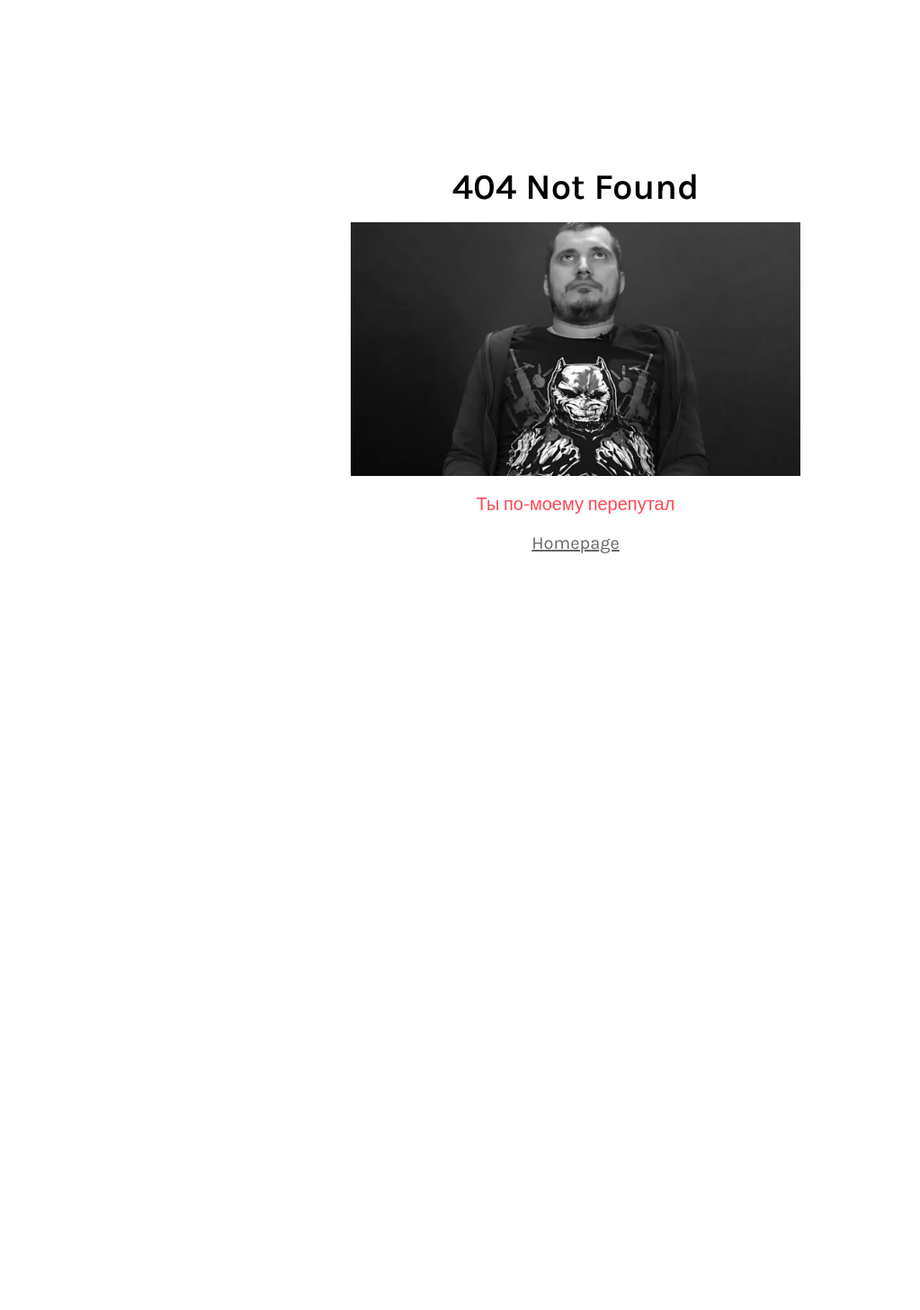
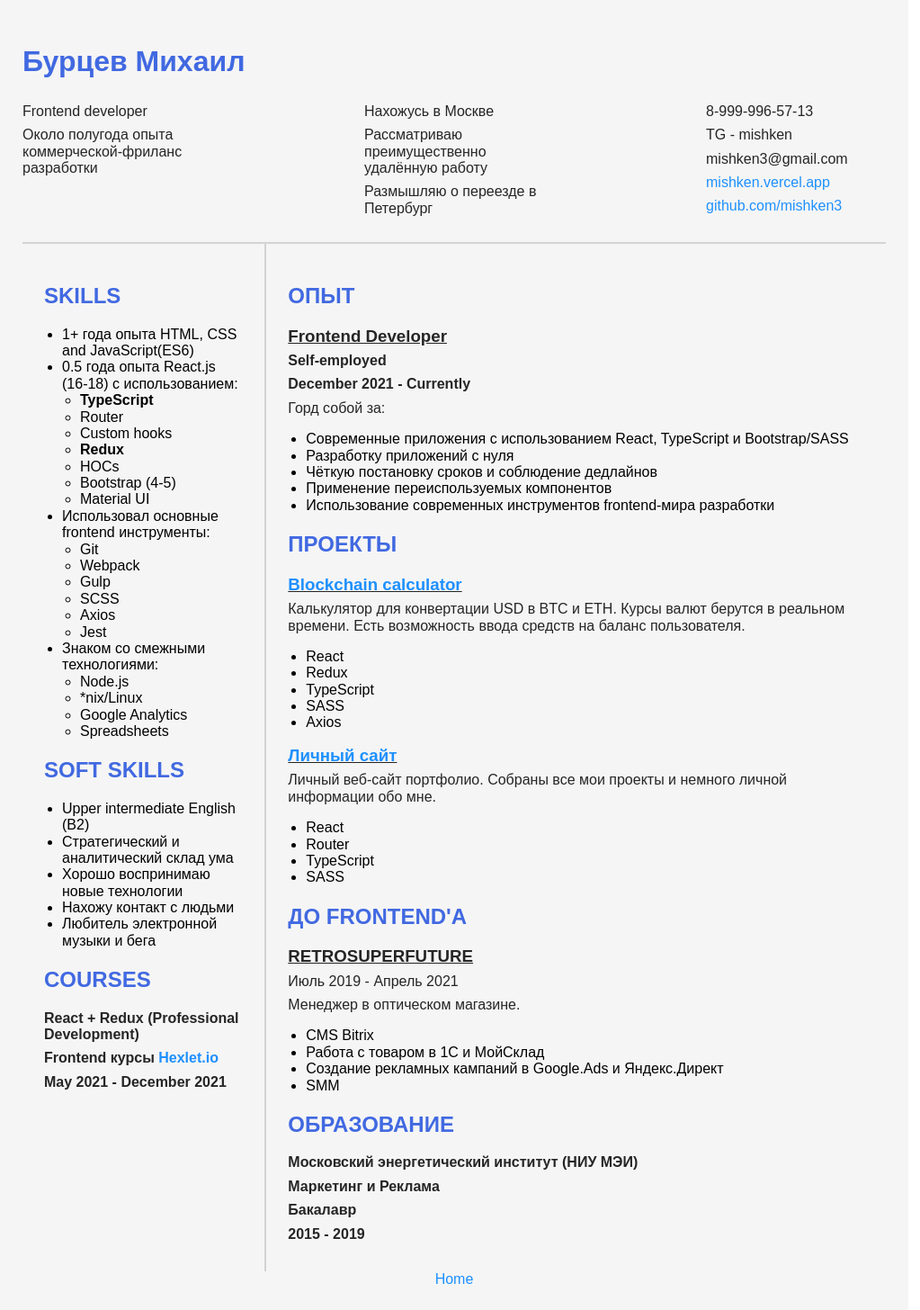
Before and after one commit to mishken3/mishken-web, a React (Create React App) app: page /cv in a window 1280 px wide. Before the commit this address had no page. Shown: the whole page at 90% size, without its empty margins (0-1023 px from the left). Before the commit the page ends 800 px from the top, so only its background shows below. Built offline with nearby package versions, Linux system fonts and the light colour scheme.

Commit message:
init cv page

```diff
--- a/src/App.tsx
+++ b/src/App.tsx
@@ -4,13 +4,14 @@ import './App.module.scss';
 import { BrowserRouter, Route, Routes } from 'react-router-dom';
 
 import { Wrapper } from './components';
-import { About, Contacts, Main, NotFound, Photos, Portfolio } from './pages';
+import { About, Contacts, CV, Main, NotFound, Photos, Portfolio } from './pages';
 
 function App() {
   return (
     <BrowserRouter>
       <Routes>
         <Route path="*" element={<NotFound />} />
+        <Route path="cv" element={<CV />} />
 
         <Route path="/" element={<Wrapper />}>
           <Route index element={<Main />} />
--- /dev/null
+++ b/src/pages/CV/CV.module.scss
@@ -0,0 +1,88 @@
+.page {
+  max-width: 960px;
+
+  margin: 0;
+
+  padding: 25px;
+  padding-top: 50px;
+
+  font-size: 16px;
+  font-family: Arial, sans-serif;
+  line-height: 1.15;
+  -webkit-text-size-adjust: 100%;
+
+  background: whitesmoke;
+
+  h1 {
+    font-size: 2rem;
+    margin: 0;
+  }
+
+  h2 {
+    font-size: 1.5rem;
+
+    text-transform: uppercase;
+  }
+
+  h3 {
+    text-decoration: underline;
+    padding: 0;
+    margin: 0;
+  }
+
+  h1,
+  h2 {
+    color: royalblue;
+    padding: 0;
+  }
+
+  p {
+    margin: 0.5rem 0;
+  }
+
+  a {
+    color: dodgerblue;
+    text-decoration: none;
+  }
+
+  a:visited {
+    color: royalblue;
+  }
+
+  ul {
+    padding-inline-start: 20px;
+  }
+
+  & main {
+    display: flex;
+  }
+
+  & main > section {
+    padding: 24px;
+  }
+
+  & footer {
+    display: flex;
+    justify-content: center;
+  }
+}
+
+.strong {
+  font-weight: 600;
+}
+
+.about {
+  padding: 20px 0;
+  display: flex;
+  justify-content: space-between;
+
+  border-bottom: 2px solid lightgray;
+}
+
+.about > div {
+  width: 200px;
+}
+
+.skills {
+  border-right: 2px solid lightgray;
+}
--- /dev/null
+++ b/src/pages/CV/CV.tsx
@@ -0,0 +1,195 @@
+import { NavLink } from 'react-router-dom';
+
+import styles from './CV.module.scss';
+
+/**
+ * TODO
+ *
+ * 1. Заменить все линки Resume -> на эту страницу
+ * 2. Разобраться с background'ом
+ */
+
+export const CV = () => (
+  <div className={styles.page}>
+    <header>
+      <h1 className={styles.name}>Бурцев Михаил</h1>
+      <section className={styles.about}>
+        <div>
+          <p>Frontend developer</p>
+          <p>Около полугода опыта коммерческой-фриланс разработки</p>
+        </div>
+
+        <div>
+          <p>Нахожусь в Москве</p>
+          <p>Рассматриваю преимущественно удалённую работу</p>
+          <p>Размышляю о переезде в Петербург</p>
+        </div>
+
+        <div className={styles.links}>
+          <p>8-999-996-57-13</p>
+          <p>TG - mishken</p>
+          <p>mishken3@gmail.com</p>
+          <p>
+            <a href="https://mishken.vercel.app" target="_blank">
+              mishken.vercel.app
+            </a>
+          </p>
+          <p>
+            <a href="https://github.com/mishken3" target="_blank">
+              github.com/mishken3
+            </a>
+          </p>
+        </div>
+      </section>
+    </header>
+
+    <main>
+      <section className={styles.skills}>
+        <h2>Skills</h2>
+        <ul>
+          <li>1+ года опыта HTML, CSS and JavaScript(ES6)</li>
+          <li>
+            0.5 года опыта React.js (16-18) с использованием:
+            <ul>
+              <li>
+                <strong>TypeScript</strong>
+              </li>
+              <li>Router</li>
+              <li>Custom hooks</li>
+              <li>
+                <strong>Redux</strong>
+              </li>
+              <li>HOCs</li>
+              <li>Bootstrap (4-5)</li>
+              <li>Material UI</li>
+            </ul>
+          </li>
+
+          <li>
+            Использовал основные frontend инструменты:
+            <ul>
+              <li>Git</li>
+              <li>Webpack</li>
+              <li>Gulp</li>
+              <li>SCSS</li>
+              <li>Axios</li>
+              <li>Jest</li>
+            </ul>
+          </li>
+
+          <li>
+            Знаком со смежными технологиями:
+            <ul>
+              <li>Node.js</li>
+              <li>*nix/Linux</li>
+              <li>Google Analytics</li>
+              <li>Spreadsheets</li>
+            </ul>
+          </li>
+        </ul>
+
+        <h2>Soft Skills</h2>
+        <ul>
+          <li>Upper intermediate English (B2)</li>
+          <li>Стратегический и аналитический склад ума</li>
+          <li>Хорошо воспринимаю новые технологии</li>
+          <li>Нахожу контакт с людьми</li>
+          <li>Любитель электронной музыки и бега</li>
+        </ul>
+
+        <h2>Courses</h2>
+        <div className={styles.strong}>
+          <p>React + Redux (Professional Development)</p>
+          <p>
+            Frontend курсы
+            <a href="https://ru.hexlet.io/programs/frontend" target="_blank">
+              {' '}
+              Hexlet.io
+            </a>
+          </p>
+          <p>May 2021 - December 2021</p>
+        </div>
+      </section>
+
+      <section className={styles.personal}>
+        <h2>Опыт</h2>
+        <div className={styles.strong}>
+          <h3>Frontend Developer</h3>
+          <p>Self-employed</p>
+          <p>December 2021 - Currently</p>
+        </div>
+
+        <p>Горд собой за:</p>
+        <ul>
+          <li>Современные приложения с использованием React, TypeScript и Bootstrap/SASS</li>
+          <li>Разработку приложений с нуля</li>
+          <li>Чёткую постановку сроков и соблюдение дедлайнов</li>
+          <li>Применение переиспользуемых компонентов</li>
+          <li>Использование современных инструментов frontend-мира разработки</li>
+        </ul>
+
+        <h2>Проекты</h2>
+        <div className={styles.project}>
+          <h3>
+            <a href="https://blockchain-calculator.vercel.app/" target="_blank">
+              Blockchain calculator
+            </a>
+          </h3>
+          <p>
+            Калькулятор для конвертации USD в BTC и ETH. Курсы валют берутся в реальном времени.
+            Есть возможность ввода средств на баланс пользователя.
+          </p>
+          <ul>
+            <li>React</li>
+            <li>Redux</li>
+            <li>TypeScript</li>
+            <li>SASS</li>
+            <li>Axios</li>
+          </ul>
+        </div>
+
+        <div className={styles.project}>
+          <h3>
+            <a href="https://mishken.vercel.app/" target="_blank">
+              Личный сайт
+            </a>
+          </h3>
+          <p>
+            Личный веб-сайт портфолио. Собраны все мои проекты и немного личной информации обо мне.
+          </p>
+          <ul>
+            <li>React</li>
+            <li>Router</li>
+            <li>TypeScript</li>
+            <li>SASS</li>
+          </ul>
+        </div>
+
+        <h2>До frontend'а</h2>
+        <div className={styles.project}>
+          <h3>RETROSUPERFUTURE</h3>
+          <p>Июль 2019 - Апрель 2021</p>
+          <p>Менеджер в оптическом магазине.</p>
+          <ul>
+            <li>CMS Bitrix</li>
+            <li>Работа с товаром в 1С и МойСклад</li>
+            <li>Создание рекламных кампаний в Google.Ads и Яндекс.Директ</li>
+            <li>SMM</li>
+          </ul>
+        </div>
+
+        <h2>Образование</h2>
+        <div className={styles.strong}>
+          <p>Московский энергетический институт (НИУ МЭИ)</p>
+          <p>Маркетинг и Реклама</p>
+          <p>Бакалавр</p>
+          <p>2015 - 2019</p>
+        </div>
+      </section>
+    </main>
+
+    <footer>
+      <NavLink to="/">Home</NavLink>
+    </footer>
+  </div>
+);
--- /dev/null
+++ b/src/pages/CV/index.ts
@@ -0,0 +1 @@
+export * from './CV';
--- a/src/pages/index.ts
+++ b/src/pages/index.ts
@@ -1,5 +1,6 @@
 export * from './About';
 export * from './Contacts';
+export * from './CV';
 export * from './Main';
 export * from './NotFound';
 export * from './Photos';
```
